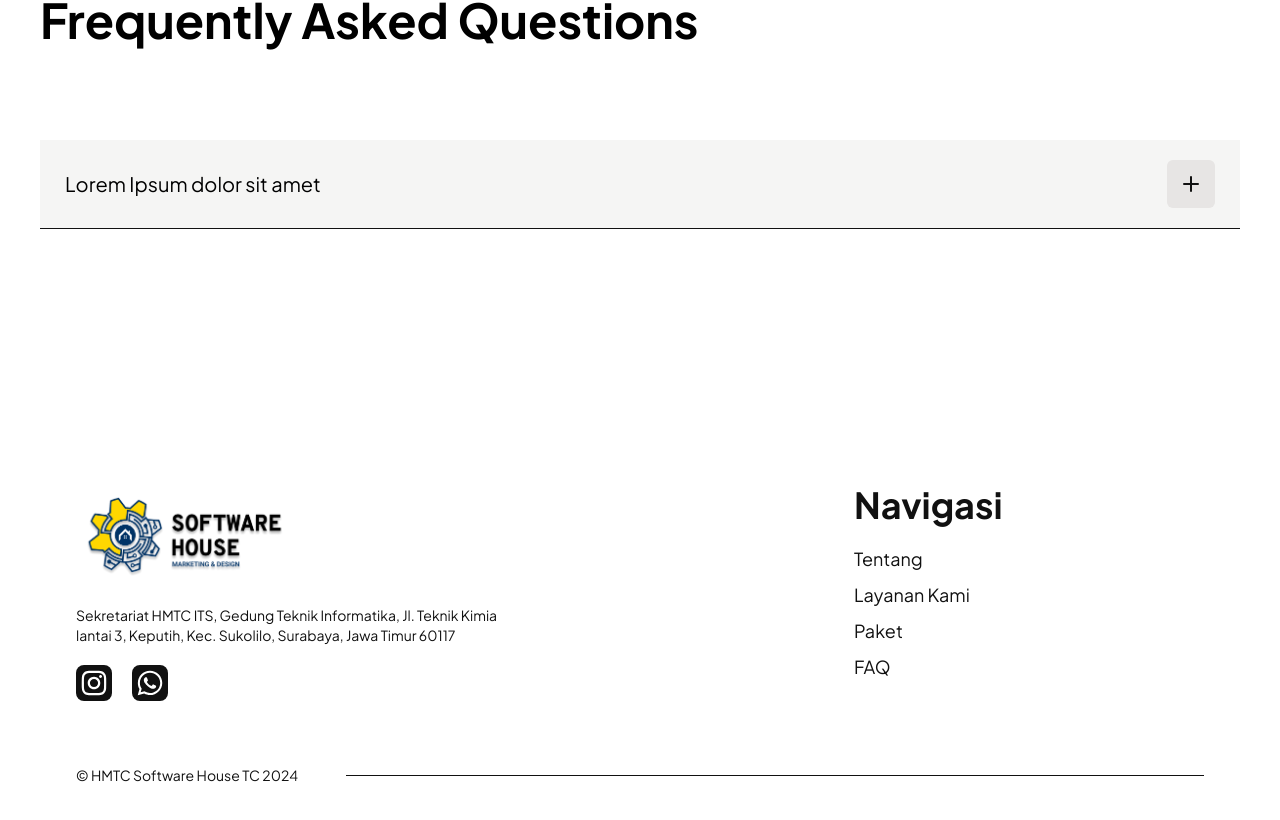
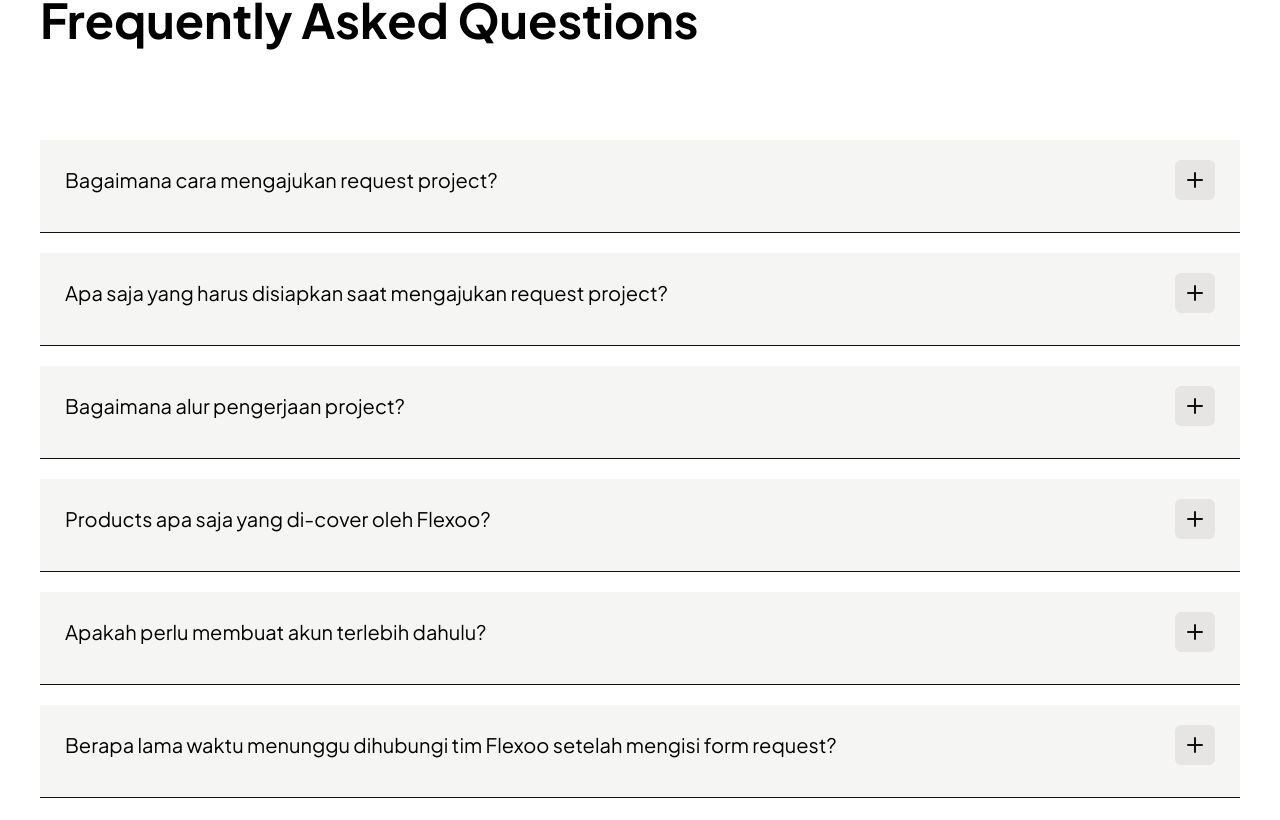
Before and after one commit to Faralha/flexoo, a Next.js app: page / in a window 1280 px wide. Shown: the part 3905-4725 px from the top of the page. Built offline with nearby package versions, Linux system fonts and the light colour scheme.

Commit message:
feat: fully faq function

```diff
--- a/src/components/container/homepage/faq-section/FaqItems.tsx
+++ b/src/components/container/homepage/faq-section/FaqItems.tsx
@@ -4,22 +4,28 @@ import { LuPlus, LuMinus } from "react-icons/lu"
 
 import { useState } from "react"
 
-export default function FaqItem() {
+export default function FaqItem({
+    summary,
+    details,
+}: {
+    summary: string,
+    details: string[]
+}) {
     const [open, setOpen] = useState<boolean>(false)
 
     return (
-        <div className={`${open ? "bg-berkeley-blue text-white" : "bg-stone-100"} border-b-[1px] border-black-primary px-[25px] py-[20px]`}>
+        <div className={`${open ? "bg-berkeley-blue text-white" : "bg-stone-100"} border-b-[1px] border-black-primary px-[10px] py-[10px] md:px-[25px] md:py-[20px] cursor-pointer `}>
             <div
-                className="flex items-center justify-between"
+                className="flex items-center justify-between gap-5"
                 onClick={() => setOpen(prev => !prev)}
             >
                 <Typography
                     variant="h4"
                 >
-                    Lorem Ipsum dolor sit amet
+                    {summary}
                 </Typography>
 
-                <div className={`text-2xl ${open ? "bg-gold-primary" : "bg-stone-200"} p-3 rounded-md text-black-primary`}>
+                <div className={`text-xl md:text-2xl ${open ? "bg-gold-primary" : "bg-stone-200"} p-2 rounded-md text-black-primary`}>
                     {
                         open ?
                         <LuMinus />
@@ -29,13 +35,13 @@ export default function FaqItem() {
                 </div>
             </div>
 
-            {open &&
-                <div>
-                    <Typography>
-                        Lorem Ipsum dolor sit amet
-                    </Typography>
-                </div>
-            }
+            <div className={`${open ? "max-h-[800px]" : "max-h-0"} overflow-hidden transition-max-height ease-in-out duration-800 pt-3 space-y-2`}>
+                    {details.map((detail, i) =>
+                         <Typography key={i}>
+                            {detail}
+                        </Typography>
+                    )}
+            </div>
         </div>
     )
 }
--- a/src/components/container/homepage/faq-section/FaqSection.tsx
+++ b/src/components/container/homepage/faq-section/FaqSection.tsx
@@ -1,6 +1,6 @@
 import Typography from "@/components/typography/Typography";
 import FaqItem from "./FaqItems";
-import { LuPlus, LuMinus } from "react-icons/lu";
+import { faqData } from "./data";
 
 
 export default function FaqSection() {
@@ -15,8 +15,14 @@ export default function FaqSection() {
                 </Typography>
             </div>
 
-            <div className="mt-24">
-                <FaqItem />
+            <div className="mt-12 md:mt-24 space-y-3 md:space-y-5">
+                {faqData.map((data, i) =>
+                    <FaqItem
+                        key={i}
+                        summary={data.summary}
+                        details={data.details}
+                    />
+                )}
             </div>
 
         </section>
--- a/src/components/container/homepage/faq-section/data.ts
+++ b/src/components/container/homepage/faq-section/data.ts
@@ -1,26 +1,52 @@
 export const faqData = [
     {
         summary: "Bagaimana cara mengajukan request project?",
-        details: "Request project di semua paket dapat dilakukan dengan mengisi form di link berikut"
+        details: [
+            "Request project di semua paket dapat dilakukan dengan mengisi form di link berikut."
+        ]
     },
     {
         summary: "Apa saja yang harus disiapkan saat mengajukan request project?",
-        details: ""
+        details: [
+            "- Menentukan jenis dan tujuan proyek yang ingin diajukan.",
+            "- Membuat deskripsi dari proyek yang ingin diajukan.",
+            "- Mempertimbangkan deadline dan biaya proyek sesuai kompleksitas proyek yang ingin diajukan.",
+            "- Jika proyek sudah memiliki rancangan dan desain tampilan, proyek yang diajukan akan diproses lebih cepat."
+        ]
     },
     {
         summary: "Bagaimana alur pengerjaan project?",
-        details: ""
+        details: [
+            "- Melakukan pengajuan proyek dengan mengisi form di Request Project.",
+            "- Dalam waktu tiga hari setelah proyek diajukan, pihak Flexoo akan menghubungi Anda untuk melakukan diskusi.",
+            "- Melakukan pengesahan MoU dan Pembayaran DP.",
+            "- Pengembangan proyek dilakukan sampai waktu yang telah ditentukan.",
+            "- Pelunasan biaya dan Penyerahan hasil akhir project."
+        ]
     },
     {
         summary: "Products apa saja yang di-cover oleh Flexoo?",
-        details: ""
+        details: [
+            "Pada umumnya, produk yang ditawarkan oleh Flexoo adalah sebagai berikut:",
+            "- Website",
+            "- Aplikasi Android",
+            "- Aplikasi iOS",
+            "- Game",
+            "- Prototype",
+            "- Mockup",
+            "Selain produk yang ditawarkan di atas, pengaju dapat menulis jenis proyek lainnya sesuai yang diinginkan."
+        ]
     },
     {
         summary: "Apakah perlu membuat akun terlebih dahulu?",
-        details: ""
+        details: [
+            "Tidak perlu, cukup mengisi form request lalu berdiskusi dengan pihak Flexoo via WA."
+        ]
     },
     {
         summary: "Berapa lama waktu menunggu dihubungi tim Flexoo setelah mengisi form request?",
-        details: ""
-    },
-]
+        details: [
+            "Maksimal 3 hari."
+        ]
+    }
+];
--- a/src/components/container/homepage/hero-section/HeroSection.tsx
+++ b/src/components/container/homepage/hero-section/HeroSection.tsx
@@ -4,7 +4,7 @@ import Typography from "@/components/typography/Typography";
 
 export default function HeroSection() {
     return (
-        <section className="bg-berkeley-blue min-h-[75vh] rounded-[15px] lg:rounded-[28px] gap-24 flex lg:flex-row flex-col items-center justify-between px-[30px] xl:px-[60px] py-[46px]">
+        <section className="bg-berkeley-blue md:min-h-[75vh] rounded-[15px] lg:rounded-[28px] gap-12 md:gap-24 flex lg:flex-row flex-col items-center justify-between px-[30px] xl:px-[60px] py-[46px]">
             <div className="flex-1 space-y-5 text-white-primary">
             <Typography weight="regular">
                 #FlexingYourWebsite
@@ -26,11 +26,11 @@ export default function HeroSection() {
             </div>
 
             <figure className="w-[238px] h-[238px] md:w-[378px] md:h-[378px] xl:w-[478px] xl:h-[478px] relative bg-white rounded-[21px]">
-            <Image
-                src="/logo/logo.png"
-                fill
-                alt="logo flexoo"
-            />
+                <Image
+                    src="/logo/logo.png"
+                    fill
+                    alt="logo flexoo"
+                />
             </figure>
         </section>
     )
--- a/src/components/container/homepage/package-section/fleksibel/FlexiblePackageSection.tsx
+++ b/src/components/container/homepage/package-section/fleksibel/FlexiblePackageSection.tsx
@@ -17,7 +17,7 @@ export default function FlexiblePackageSection() {
                 </Typography>
             </div>
 
-            <div className="space-y-6 max-w-[560px] flex-1">
+            <div className="space-y-6 max-w-[560px] flex-1 md:ml-32">
                 {flexiblePackageData.map((data, i) =>
                     <div
                         key={i}
--- a/src/components/container/homepage/package-section/standart/StandartPackageSection.tsx
+++ b/src/components/container/homepage/package-section/standart/StandartPackageSection.tsx
@@ -18,7 +18,7 @@ export default function StandartPackageSection() {
                 </Typography>
             </div>
 
-            <div className="grid grid-cols-1 max-w-[314px] m-auto md:max-w-none md:grid-cols-3 gap-5 mt-12 md:mt-24">
+            <div className="grid grid-cols-1 max-w-[274px] m-auto md:max-w-none md:grid-cols-3 gap-5 mt-12 md:mt-24">
                 {standartPackageData.map((data, i) =>
                     <StandartPackageItem
                         key={i}
--- a/tailwind.config.ts
+++ b/tailwind.config.ts
@@ -19,6 +19,9 @@ const config: Config = {
       },
       boxShadow: {
         "solid": "6px 8px 0px 0px rgba(0,0,0,1)"
+      },
+      transitionProperty: {
+        'max-height': 'max-height'
       }
     },
   },
```
